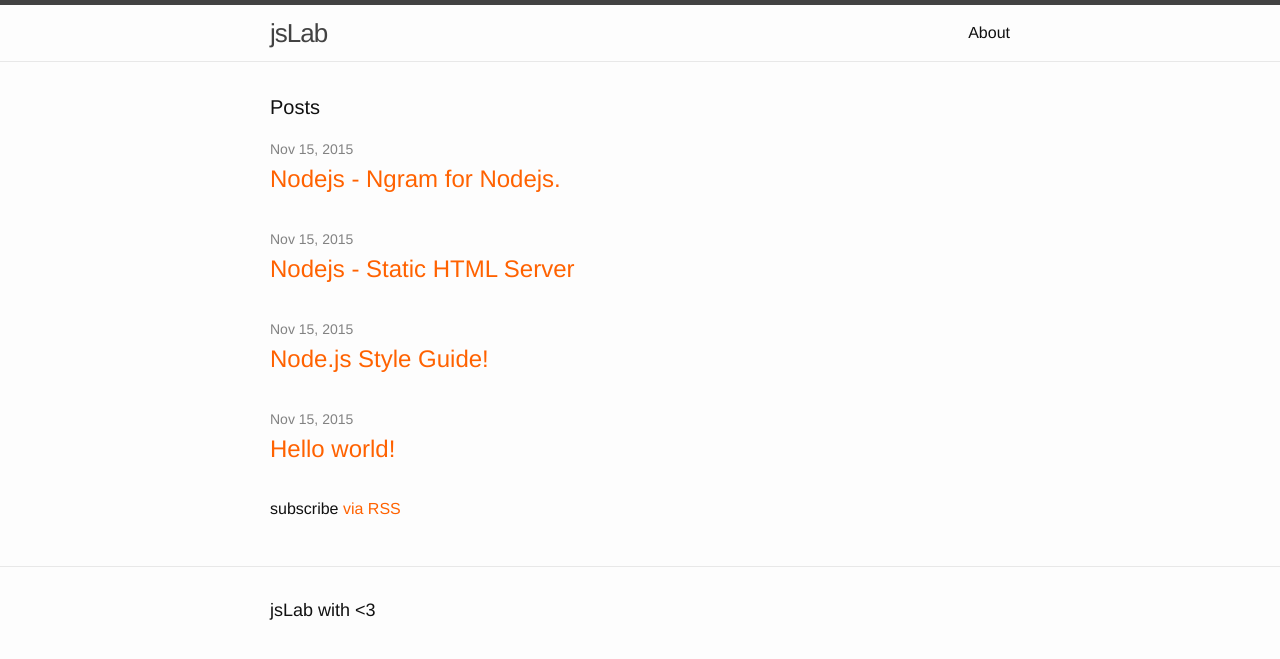
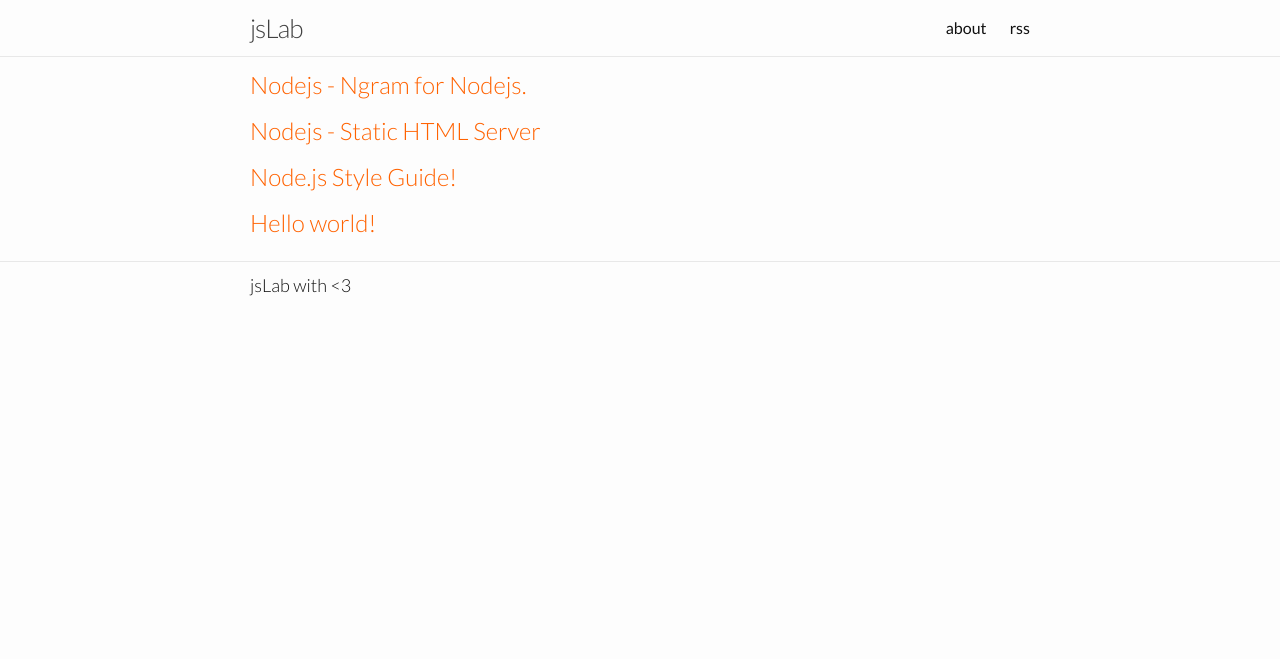
Before and after one commit to duyet/blog.jslab.xyz, a Jekyll site: the page built from index.html, in a window 1280 px wide. Shown: the top 659 px of the page. Built offline with Jekyll 4.4.1, drawn with Linux system fonts in a browser that asks for light colours.

Commit message:
Update new style

```diff
--- a/_includes/header.html
+++ b/_includes/header.html
@@ -19,6 +19,7 @@
           <a class="page-link" href="{{ my_page.url | prepend: site.baseurl }}">{{ my_page.title }}</a>
           {% endif %}
         {% endfor %}
+          <a class="page-link" href="{{ "/feed.xml" | prepend: site.baseurl }}">RSS</a>
       </div>
     </nav>
 
--- a/_sass/_base.scss
+++ b/_sass/_base.scss
@@ -95,11 +95,11 @@ a {
     text-decoration: none;
 
     &:visited {
-        color: darken($brand-color, 15%);
+        /* color: darken($brand-color, 15%); */
     }
 
     &:hover {
-        color: $text-color;
+        /* color: $text-color; */
         text-decoration: underline;
     }
 }
--- a/_sass/_layout.scss
+++ b/_sass/_layout.scss
@@ -2,7 +2,7 @@
  * Site header
  */
 .site-header {
-    border-top: 5px solid $grey-color-dark;
+    /* border-top: 5px solid $grey-color-dark; */
     border-bottom: 1px solid $grey-color-light;
     min-height: 56px;
 
@@ -27,6 +27,7 @@
 .site-nav {
     float: right;
     line-height: 56px;
+    text-transform: lowercase;
 
     .menu-icon {
         display: none;
@@ -105,6 +106,7 @@
 .footer-heading {
     font-size: 18px;
     margin-bottom: $spacing-unit / 2;
+    font-weight: 300;
 }
 
 .contact-list,
@@ -192,6 +194,7 @@
 .post-link {
     display: block;
     font-size: 24px;
+    font-weight: 300;
 }
 
 
@@ -204,7 +207,8 @@
 }
 
 .post-title {
-    font-size: 42px;
+    font-size: 32px;
+    font-weight: 300;
     letter-spacing: -1px;
     line-height: 1;
 
--- a/css/main.scss
+++ b/css/main.scss
@@ -2,17 +2,17 @@
 # Only the main Sass file needs front matter (the dashes are enough)
 ---
 @charset "utf-8";
-
+@import url('//fonts.googleapis.com/css?family=Lato:200,400,300,700,900&subset=latin,vietnamese');
 
 
 // Our variables
-$base-font-family: "Helvetica Neue", Helvetica, Arial, sans-serif;
+$base-font-family: Lato, "Helvetica Neue", Helvetica, Arial, sans-serif;
 $base-font-size:   16px;
 $base-font-weight: 400;
 $small-font-size:  $base-font-size * 0.875;
 $base-line-height: 1.5;
 
-$spacing-unit:     30px;
+$spacing-unit:     10px;
 
 $text-color:       #111;
 $background-color: #fdfdfd;
@@ -26,7 +26,7 @@ $grey-color-dark:  darken($grey-color, 25%);
 $content-width:    800px;
 
 $on-palm:          600px;
-$on-laptop:        800px;
+$on-laptop:        900px;
 
 
 
--- a/index.html
+++ b/index.html
@@ -4,13 +4,9 @@ layout: default
 
 <div class="home">
 
-  <h1 class="page-heading">Posts</h1>
-
   <ul class="post-list">
     {% for post in site.posts %}
       <li>
-        <span class="post-meta">{{ post.date | date: "%b %-d, %Y" }}</span>
-
         <h2>
           <a class="post-link" href="{{ post.url | prepend: site.baseurl }}">{{ post.title }}</a>
         </h2>
@@ -18,6 +14,4 @@ layout: default
     {% endfor %}
   </ul>
 
-  <p class="rss-subscribe">subscribe <a href="{{ "/feed.xml" | prepend: site.baseurl }}">via RSS</a></p>
-
 </div>
```
